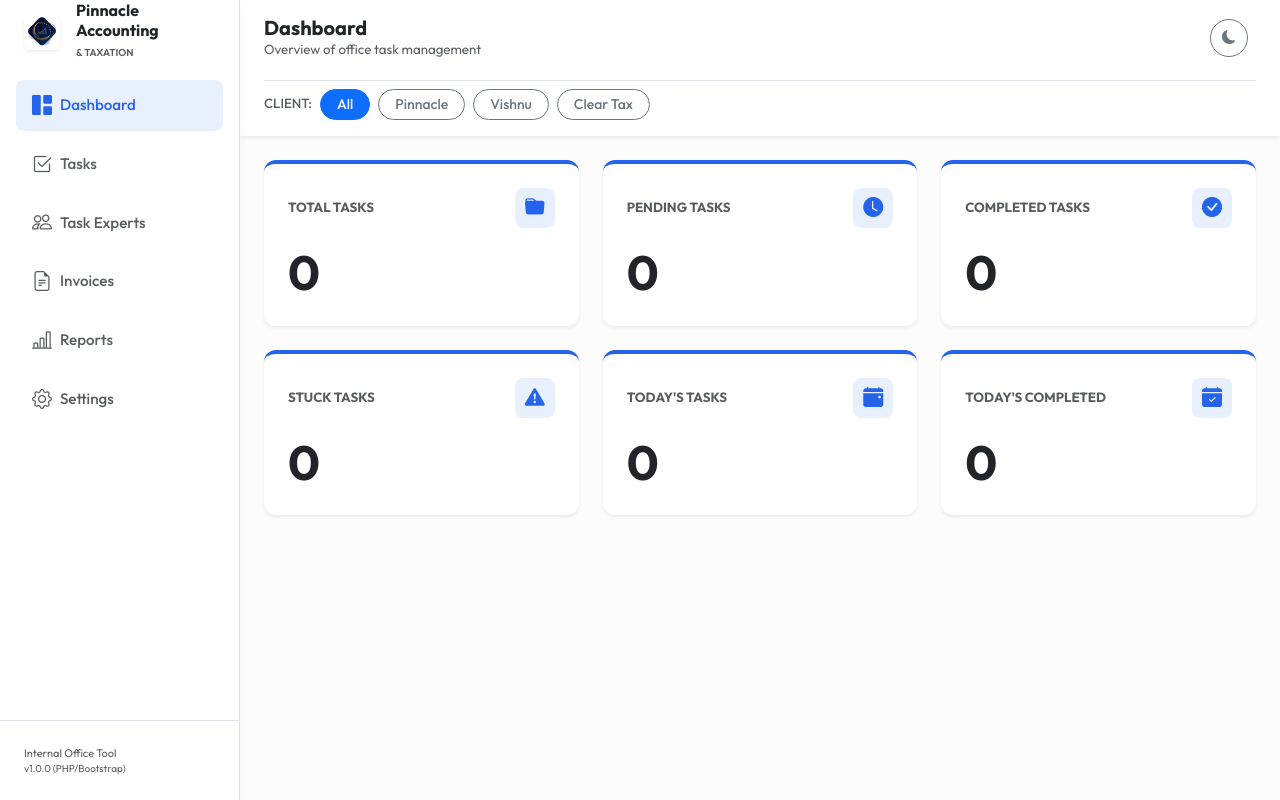
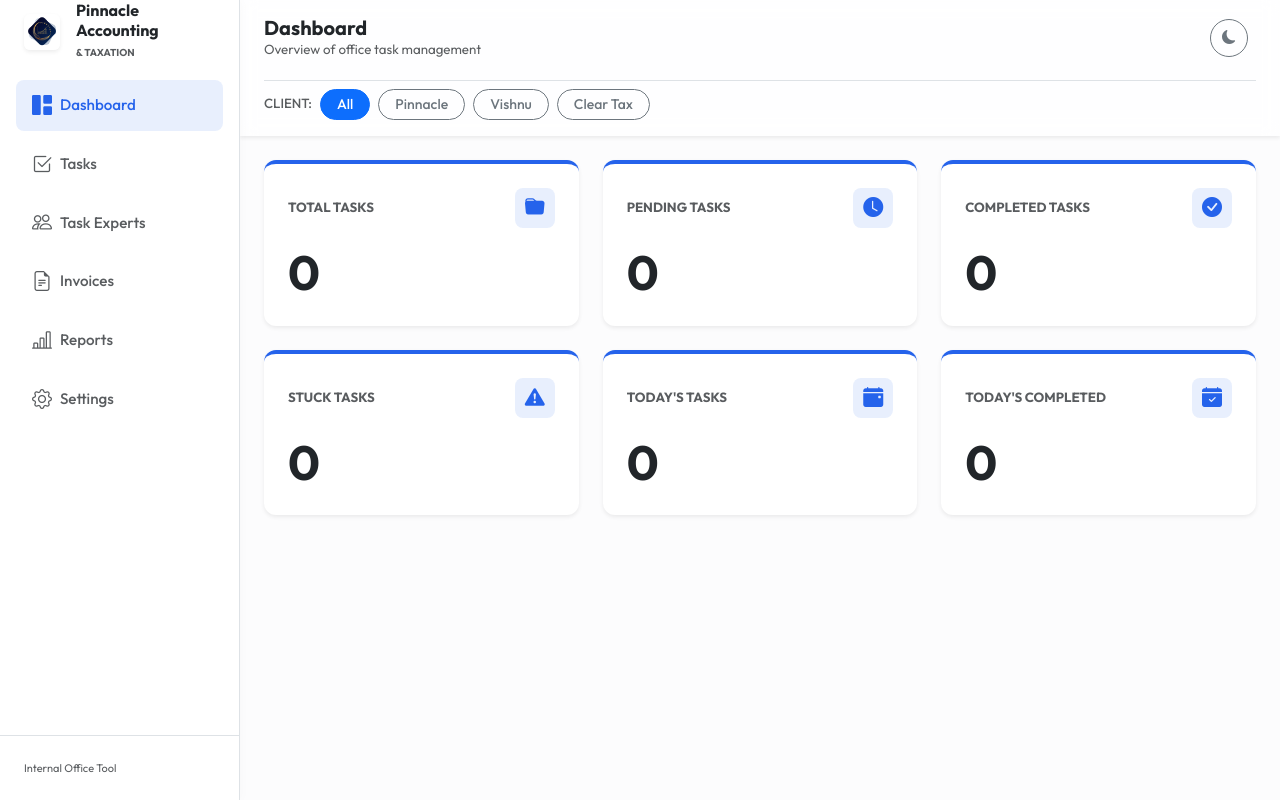
Before and after one commit to PRANJULLL/Pinacle-taxation, a PHP site: page /index.php in a window 1280 px wide. Run offline with PHP 8.4, Linux system fonts and the light colour scheme; data that the repository does not hold is empty; some libraries are stand-ins or nearby versions.

Commit message:
style(layout): make header/sidebar title bold and remove version string from footer

```diff
--- a/includes/header.php
+++ b/includes/header.php
@@ -62,7 +62,7 @@ if ($is_tasks_page && $selected_client === 'All') {
                         <img src="assets/logo.png" alt="Logo" class="rounded" style="height: 32px; width: 32px; object-fit: contain;">
                         <div>
                             <p class="mb-0 fw-bold fs-6 lh-1">Pinnacle Accounting</p>
-                            <small class="text-muted text-uppercase fw-semibold" style="font-size: 9px;">& Taxation</small>
+                            <small class="text-muted text-uppercase fw-bold" style="font-size: 9px;">& Taxation</small>
                         </div>
                     </div>
 
--- a/includes/sidebar.php
+++ b/includes/sidebar.php
@@ -11,7 +11,7 @@ if ($current_page === '' || $current_page === '/') {
         <img src="assets/logo.png" alt="Logo" class="rounded shadow-sm" style="height: 36px; width: 36px; object-fit: contain;">
         <div>
             <h2 class="h6 fw-bold mb-0 text-foreground">Pinnacle Accounting</h2>
-            <small class="text-muted tracking-wider text-uppercase fw-semibold" style="font-size: 10px;">& Taxation</small>
+            <small class="text-muted tracking-wider text-uppercase fw-bold" style="font-size: 10px;">& Taxation</small>
         </div>
     </div>
 
@@ -46,6 +46,5 @@ if ($current_page === '' || $current_page === '/') {
     <!-- Footer metadata -->
     <div class="p-4 border-top">
         <p class="text-muted mb-0" style="font-size: 11px;">Internal Office Tool</p>
-        <p class="text-muted mb-0" style="font-size: 10px;">v1.0.0 (PHP/Bootstrap)</p>
     </div>
 </aside>
```
